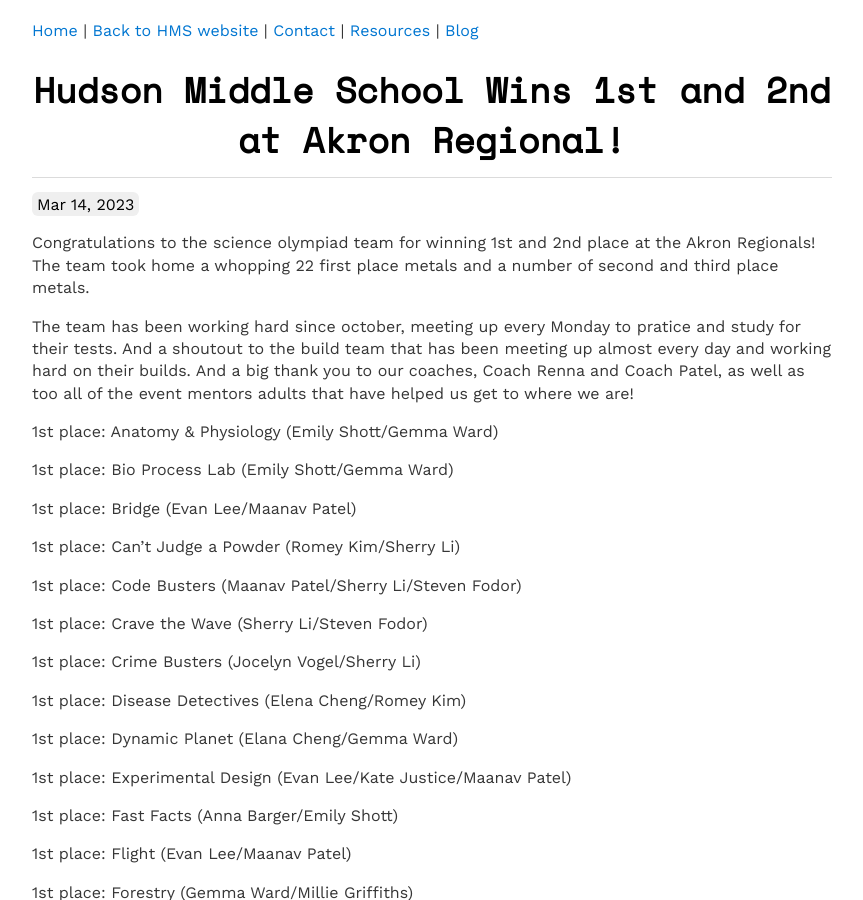
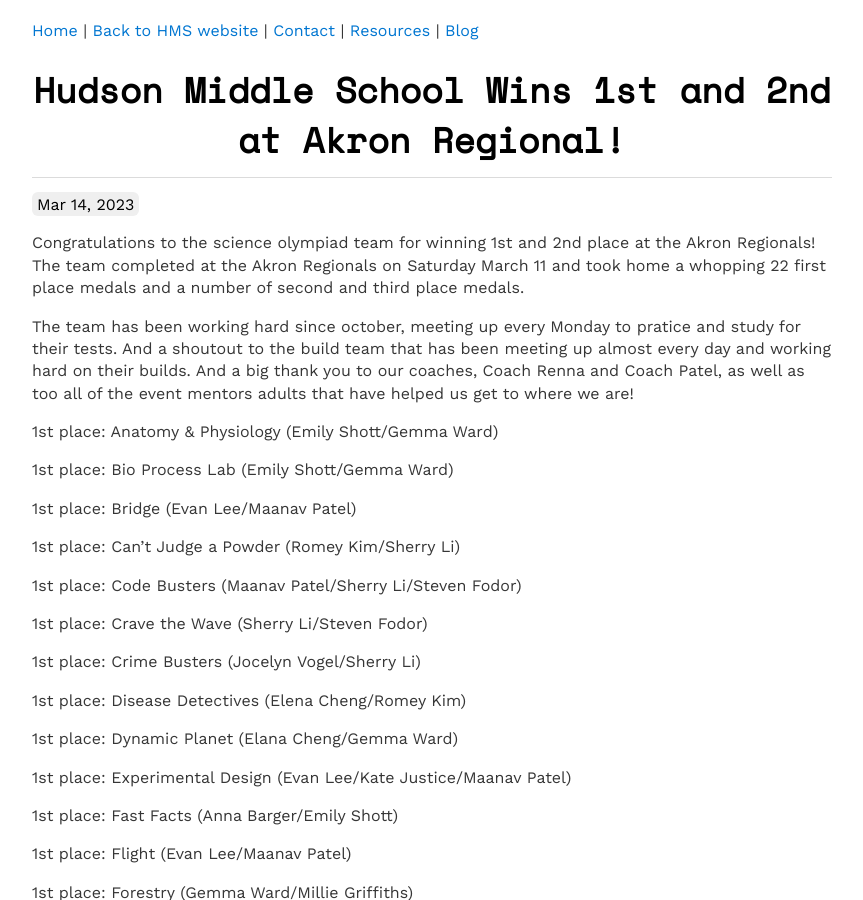
Before and after one commit to HMSSO/SciOly-Website, a Jekyll site: the page built from _posts/2023-03-14-hudson-middle-school-wins-1st-and-2nd-at-akron-regional.markdown, in a window 1280 px wide and 900 px high. Shown: the whole window, without its empty margins (208-1071 px from the left). Built offline with Jekyll 4.4.1, drawn with Linux system fonts in a browser that asks for light colours; nearby versions of some CDN libraries.

Commit message:
Updated Hudson Middle School Wins 1st And 2nd At Akron Regional

```diff
--- a/_posts/2023-03-14-hudson-middle-school-wins-1st-and-2nd-at-akron-regional.markdown
+++ b/_posts/2023-03-14-hudson-middle-school-wins-1st-and-2nd-at-akron-regional.markdown
@@ -4,7 +4,7 @@ date: 2023-03-14 21:36:00 Z
 layout: post
 ---
 
-Congratulations to the science olympiad team for winning 1st and 2nd place at the Akron Regionals! The team took home a whopping 22 first place metals and a number of second and third place metals.
+Congratulations to the science olympiad team for winning 1st and 2nd place at the Akron Regionals! The team completed at the Akron Regionals on Saturday March 11 and took home a whopping 22 first place medals and a number of second and third place medals.
 
 The team has been working hard since october, meeting up every Monday to pratice and study for their tests. And a shoutout to the build team that has been meeting up almost every day and working hard on their builds. And a big thank you to our coaches, Coach Renna and Coach Patel, as well as too all of the event mentors adults that have helped us get to where we are!
 
```
